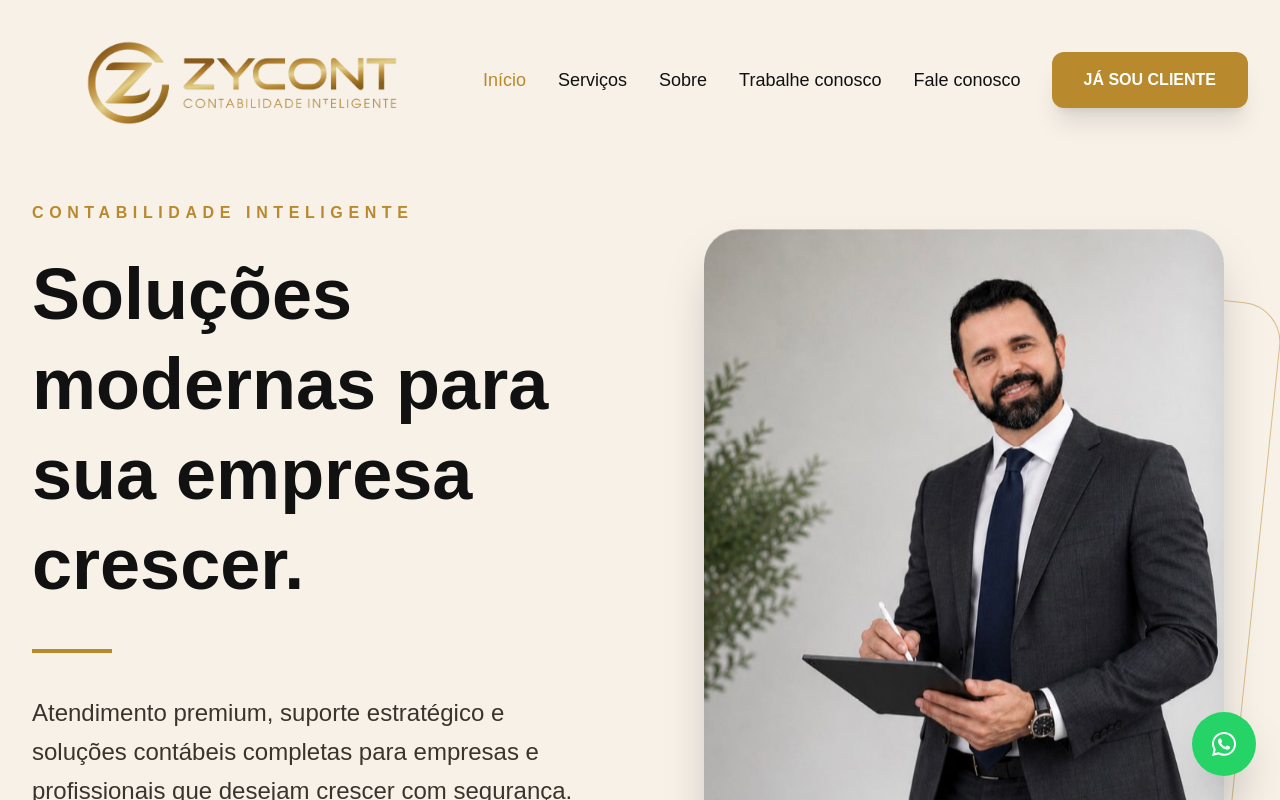
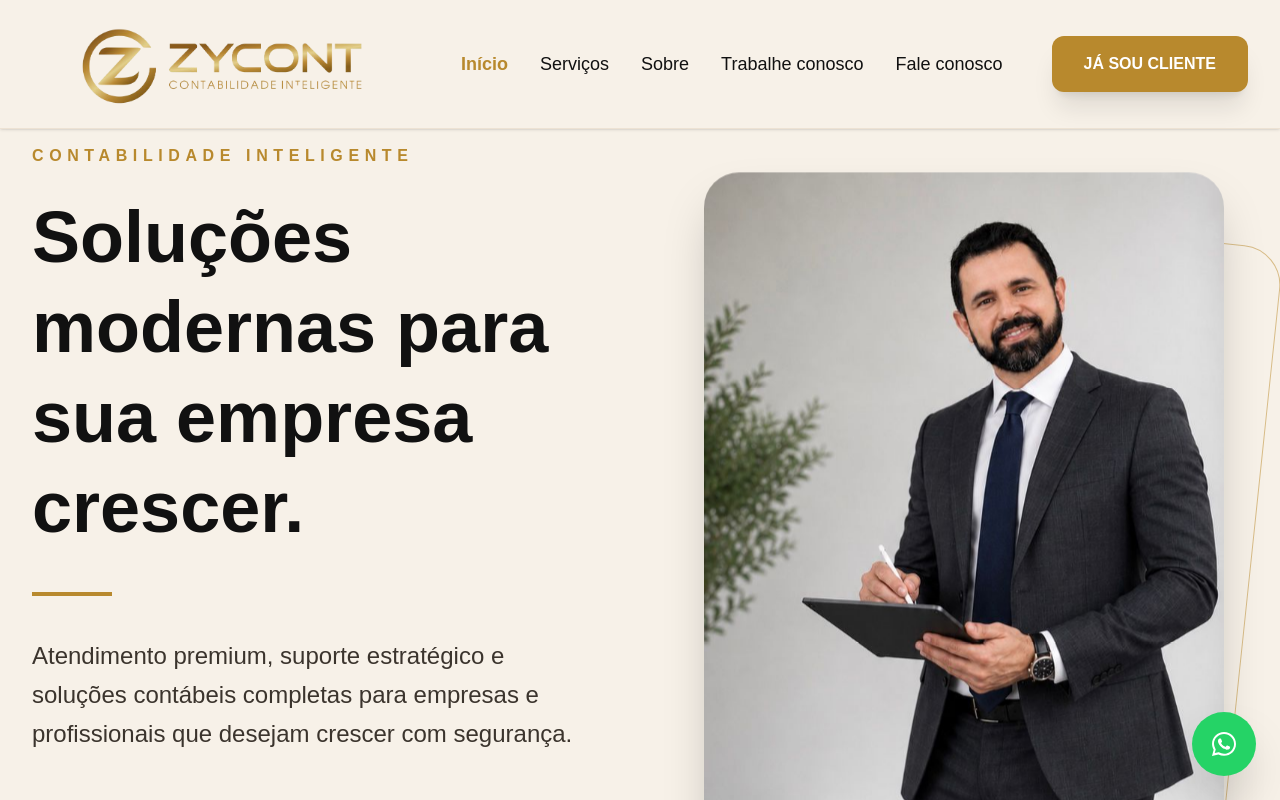
Before and after one commit to contatozycont-code/zycont-site, a Next.js app: page / in a window 1280 px wide. Shown: the top 800 px of the page. Built offline with nearby package versions, Linux system fonts and the light colour scheme.

Commit message:
Fixa barra de navegacao e destaca secao ativa

```diff
--- /dev/null
+++ b/src/app/ActiveHeaderNav.tsx
@@ -0,0 +1,65 @@
+"use client";
+
+import { useEffect, useState } from "react";
+
+const navItems = [
+  { href: "#inicio", label: "Início", id: "inicio" },
+  { href: "#servicos", label: "Serviços", id: "servicos" },
+  { href: "#sobre", label: "Sobre", id: "sobre" },
+  { href: "#trabalhe-conosco", label: "Trabalhe conosco", id: "trabalhe-conosco" },
+  { href: "#contato", label: "Fale conosco", id: "contato" },
+];
+
+export default function ActiveHeaderNav() {
+  const [activeSection, setActiveSection] = useState("inicio");
+
+  useEffect(() => {
+    const sections = navItems
+      .map((item) => document.getElementById(item.id))
+      .filter((section): section is HTMLElement => Boolean(section));
+
+    function updateActiveSection() {
+      const scrollPosition = window.scrollY + 150;
+      const visibleSections = sections.filter(
+        (section) => section.offsetTop <= scrollPosition,
+      );
+      const currentSection = visibleSections[visibleSections.length - 1];
+
+      if (currentSection?.id) {
+        setActiveSection(currentSection.id);
+      }
+    }
+
+    updateActiveSection();
+    window.addEventListener("scroll", updateActiveSection, { passive: true });
+    window.addEventListener("resize", updateActiveSection);
+
+    return () => {
+      window.removeEventListener("scroll", updateActiveSection);
+      window.removeEventListener("resize", updateActiveSection);
+    };
+  }, []);
+
+  return (
+    <nav className="hidden lg:flex gap-6 xl:gap-8 text-base xl:text-lg font-medium">
+      {navItems.map((item) => {
+        const isActive = activeSection === item.id;
+
+        return (
+          <a
+            key={item.href}
+            href={item.href}
+            onClick={() => setActiveSection(item.id)}
+            className={`transition ${
+              isActive
+                ? "font-bold text-[#b8892d]"
+                : "text-[#111] hover:text-[#b8892d]"
+            }`}
+          >
+            {item.label}
+          </a>
+        );
+      })}
+    </nav>
+  );
+}
--- a/src/app/page.tsx
+++ b/src/app/page.tsx
@@ -1,4 +1,5 @@
 import type { ReactElement, SVGProps } from "react";
+import ActiveHeaderNav from "./ActiveHeaderNav";
 
 type ServiceIconName =
   | "company"
@@ -215,9 +216,9 @@ export default function Home() {
   }
 
   return (
-    <main className="bg-[#f7f1e8] text-[#111] overflow-hidden scroll-smooth">
+    <main className="bg-[#f7f1e8] text-[#111] overflow-x-hidden scroll-smooth">
       <style>{`
-        html { scroll-behavior: smooth; }
+        html { scroll-behavior: smooth; scroll-padding-top: 112px; }
 
         @keyframes fadeUp {
           from { opacity: 0; transform: translateY(35px); }
@@ -233,16 +234,13 @@ export default function Home() {
         .float-image { animation: floatImage 5s ease-in-out infinite; }
       `}</style>
 
-      <header className="max-w-7xl mx-auto px-5 sm:px-8 py-6 sm:py-8 flex items-center justify-between fade-up">
-        <img src="/logo.png" alt="Zycont" className="w-56 max-w-full sm:w-72 xl:w-[420px]" />
+      <header className="fixed inset-x-0 top-0 z-50 border-b border-[#eadfce]/80 bg-[#f7f1e8]/95 shadow-sm backdrop-blur-md">
+        <div className="max-w-7xl mx-auto px-5 sm:px-8 py-4 sm:py-5 flex items-center justify-between fade-up">
+          <a href="#inicio" aria-label="Ir para o início">
+            <img src="/logo.png" alt="Zycont" className="w-52 max-w-full sm:w-64 xl:w-[380px]" />
+          </a>
 
-        <nav className="hidden lg:flex gap-6 xl:gap-8 text-base xl:text-lg font-medium">
-          <a href="#inicio" className="text-[#b8892d]">Início</a>
-          <a href="#servicos">Serviços</a>
-          <a href="#sobre">Sobre</a>
-          <a href="#trabalhe-conosco">Trabalhe conosco</a>
-          <a href="#contato">Fale conosco</a>
-        </nav>
+          <ActiveHeaderNav />
 
           <a
             href="https://onvio.com.br/clientcenter/pt/auth?r=%2Fhome"
@@ -251,9 +249,10 @@ export default function Home() {
           >
             JÁ SOU CLIENTE
           </a>
+        </div>
       </header>
 
-      <section id="inicio" className="max-w-7xl mx-auto px-5 sm:px-8 pt-6 sm:pt-10 pb-16 sm:pb-24 grid md:grid-cols-2 gap-12 md:gap-20 items-center">
+      <section id="inicio" className="max-w-7xl mx-auto px-5 sm:px-8 pt-28 sm:pt-32 xl:pt-36 pb-16 sm:pb-24 grid md:grid-cols-2 gap-12 md:gap-20 items-center">
         <div className="fade-up">
           <p className="text-[#b8892d] text-sm sm:text-base tracking-[0.2em] sm:tracking-[0.35em] font-semibold mb-6">
             CONTABILIDADE INTELIGENTE
```
Lines whose indentation alone changed are shown as unchanged.
